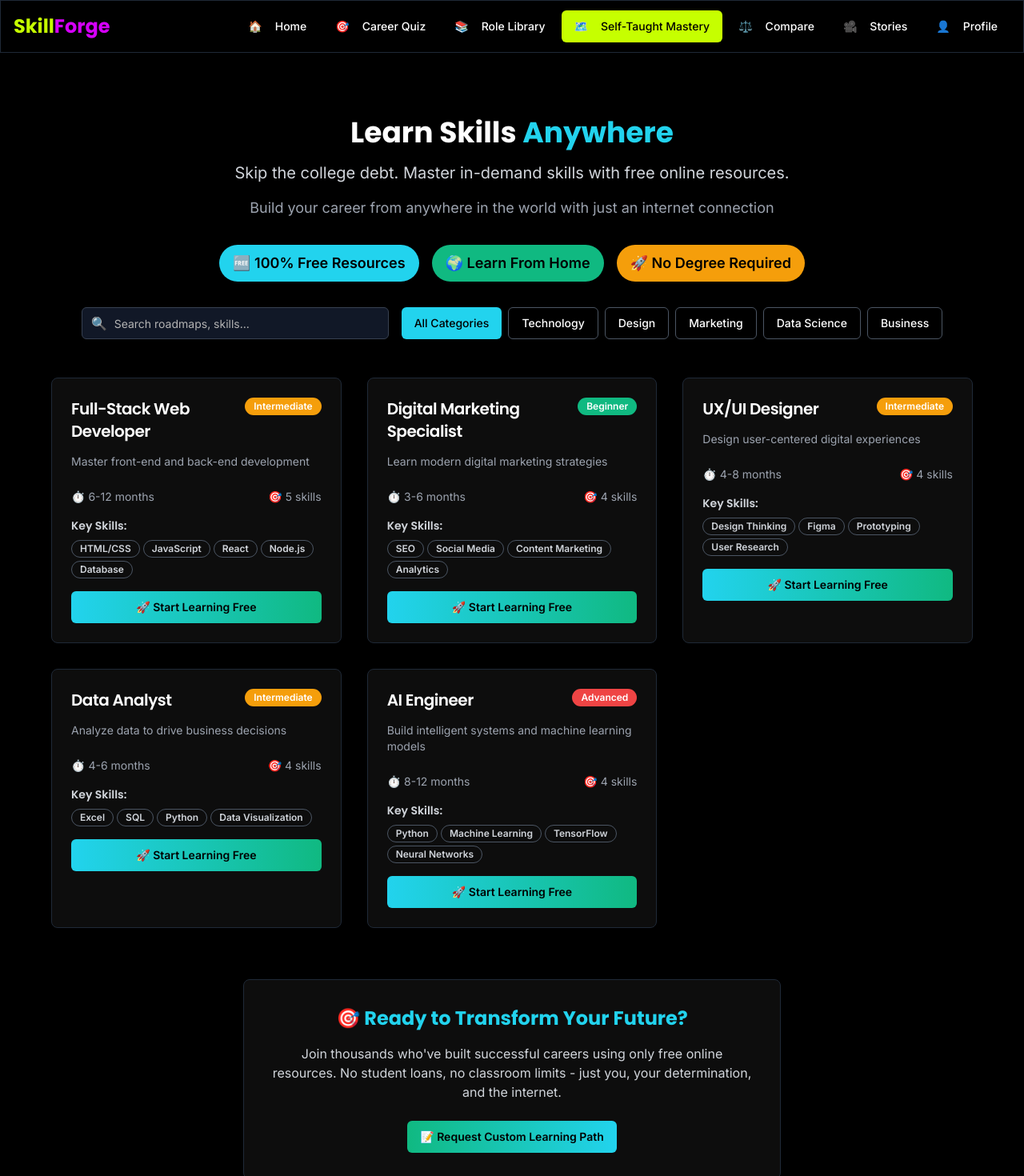
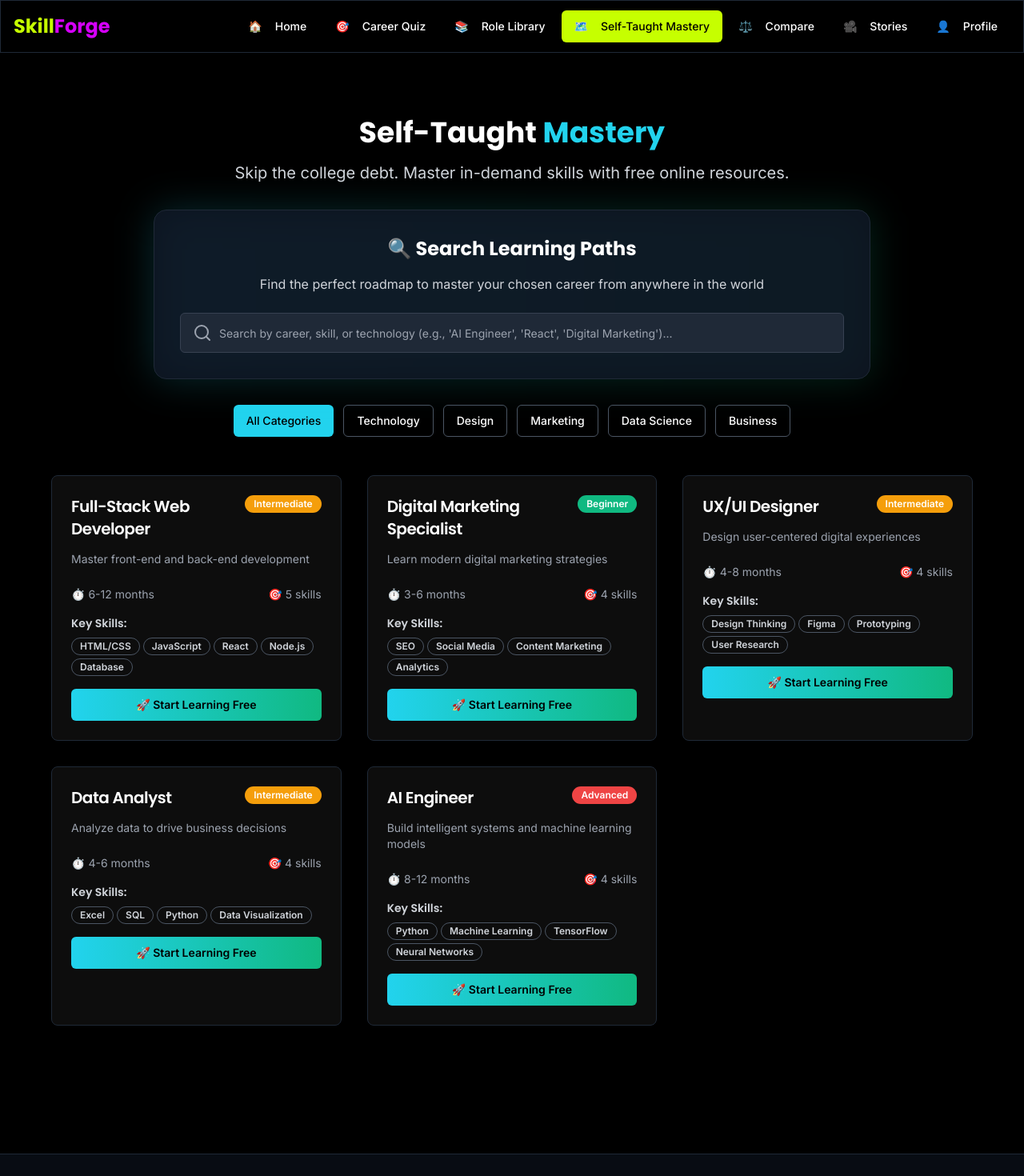
Before and after one commit to ChillandBuild/Skillforge, a React (Vite) app: page /roadmap in a window 1280 px wide. Shown: the top 1470 px of the page at 80% size. Built offline with nearby package versions, Linux system fonts and the light colour scheme.

Commit message:
Refactor: Update SkillsRoadmap and RoleLibrary
- Replace components in SkillsRoadmap with a search bar.
- Remove components from SkillsRoadmap and RoleLibrary.
- Move a segment from SkillsRoadmap to RoleLibrary.

```diff
--- a/src/pages/RoleLibrary.tsx
+++ b/src/pages/RoleLibrary.tsx
@@ -3,6 +3,7 @@ import { Card, CardContent, CardHeader, CardTitle } from '@/components/ui/card';
 import { Button } from '@/components/ui/button';
 import { Input } from '@/components/ui/input';
 import { Badge } from '@/components/ui/badge';
+import { Link } from 'react-router-dom';
 
 interface Role {
   id: string;
@@ -297,6 +298,25 @@ const RoleLibrary = () => {
             Explore 50+ career paths with global salary data, required skills, and free learning resources
           </p>
 
+          {/* Career Evolution Timeline CTA */}
+          <div className="max-w-4xl mx-auto mb-12">
+            <Card className="glass-card border-gray-800 bg-gray-900/30">
+              <CardContent className="p-8 text-center">
+                <h2 className="text-3xl font-poppins font-bold mb-4">
+                  See Which <span className="text-electric-blue">Careers Are Exploding</span>
+                </h2>
+                <p className="text-lg text-gray-300 mb-6">
+                  Explore interactive charts showing the fastest-growing career fields and where opportunities are expanding
+                </p>
+                <Link to="/timeline">
+                  <Button className="bg-electric-blue text-black text-lg px-8 py-4 glow-button hover:bg-electric-blue/90">
+                    📈 View Career Evolution Timeline
+                  </Button>
+                </Link>
+              </CardContent>
+            </Card>
+          </div>
+
           {/* Search and Filters */}
           <div className="max-w-2xl mx-auto space-y-4">
             <Input
--- a/src/pages/SkillsRoadmap.tsx
+++ b/src/pages/SkillsRoadmap.tsx
@@ -6,7 +6,7 @@ import { Badge } from '@/components/ui/badge';
 import { Progress } from '@/components/ui/progress';
 import { useGame } from '@/contexts/GameContext';
 import { useToast } from '@/hooks/use-toast';
-import { ChevronLeft, BookOpen, Clock, CheckCircle } from 'lucide-react';
+import { ChevronLeft, BookOpen, Clock, CheckCircle, Search } from 'lucide-react';
 
 const SkillsRoadmap = () => {
   const { addPoints } = useGame();
@@ -388,43 +388,38 @@ const SkillsRoadmap = () => {
         {/* Header */}
         <div className="text-center mb-12">
           <h1 className="text-4xl font-poppins font-bold mb-4">
-            Learn Skills <span className="text-cyan-400">Anywhere</span>
+            Self-Taught <span className="text-cyan-400">Mastery</span>
           </h1>
-          <p className="text-xl text-gray-300 mb-4">
+          <p className="text-xl text-gray-300 mb-8">
             Skip the college debt. Master in-demand skills with free online resources.
           </p>
-          <p className="text-lg text-gray-400 mb-8">
-            Build your career from anywhere in the world with just an internet connection
-          </p>
 
-          <div className="flex justify-center gap-4 mb-8">
-            <Badge className="bg-cyan-400 text-black text-lg px-4 py-2">
-              🆓 100% Free Resources
-            </Badge>
-            <Badge className="bg-emerald-500 text-black text-lg px-4 py-2">
-              🌍 Learn From Home
-            </Badge>
-            <Badge className="bg-amber-500 text-black text-lg px-4 py-2">
-              🚀 No Degree Required
-            </Badge>
-          </div>
-
-          {/* Search and Filter */}
-          <div className="flex flex-col md:flex-row gap-4 justify-center items-center mb-8">
-            <div className="relative w-full md:w-96">
-              <Input
-                type="text"
-                placeholder="Search roadmaps, skills..."
-                value={searchTerm}
-                onChange={(e) => setSearchTerm(e.target.value)}
-                className="pl-10 bg-gray-900 border-gray-700 text-white"
-              />
-              <div className="absolute left-3 top-1/2 transform -translate-y-1/2 text-gray-400">
-                🔍
+          {/* Prominent Search Section */}
+          <div className="max-w-4xl mx-auto mb-12">
+            <div className="relative mb-8">
+              <div className="absolute inset-0 bg-gradient-to-r from-cyan-400/20 to-emerald-500/20 rounded-2xl blur-xl"></div>
+              <div className="relative bg-gray-900/80 backdrop-blur-sm border border-gray-800 rounded-2xl p-8">
+                <h2 className="text-2xl font-poppins font-bold text-white mb-4">
+                  🔍 Search Learning Paths
+                </h2>
+                <p className="text-gray-300 mb-6">
+                  Find the perfect roadmap to master your chosen career from anywhere in the world
+                </p>
+                <div className="relative">
+                  <Search className="absolute left-4 top-1/2 transform -translate-y-1/2 text-gray-400 h-6 w-6" />
+                  <Input
+                    type="text"
+                    placeholder="Search by career, skill, or technology (e.g., 'AI Engineer', 'React', 'Digital Marketing')..."
+                    value={searchTerm}
+                    onChange={(e) => setSearchTerm(e.target.value)}
+                    className="pl-12 pr-4 py-6 text-lg bg-gray-800 border-gray-700 text-white placeholder:text-gray-400 focus:border-cyan-400 focus:ring-cyan-400"
+                  />
+                </div>
               </div>
             </div>
 
-            <div className="flex flex-wrap gap-2">
+            {/* Category Filters */}
+            <div className="flex flex-wrap gap-3 justify-center">
               {categories.map(category => (
                 <Button
                   key={category.id}
@@ -433,7 +428,7 @@ const SkillsRoadmap = () => {
                   className={`${
                     selectedCategory === category.id
                       ? 'bg-cyan-400 text-black hover:bg-cyan-500'
-                      : 'text-white border-gray-600 hover:border-cyan-400'
+                      : 'text-white border-gray-600 hover:border-cyan-400 hover:text-cyan-400'
                   }`}
                 >
                   {category.name}
@@ -507,24 +502,6 @@ const SkillsRoadmap = () => {
             <p className="text-gray-500">Try adjusting your search or filter criteria</p>
           </div>
         )}
-
-        {/* Call to Action */}
-        <div className="text-center mt-16">
-          <Card className="glass-card border-gray-800 max-w-2xl mx-auto">
-            <CardContent className="p-8">
-              <h3 className="text-2xl font-poppins font-bold text-cyan-400 mb-4">
-                🎯 Ready to Transform Your Future?
-              </h3>
-              <p className="text-gray-300 mb-6">
-                Join thousands who've built successful careers using only free online resources.
-                No student loans, no classroom limits - just you, your determination, and the internet.
-              </p>
-              <Button className="bg-gradient-to-r from-emerald-500 to-cyan-400 text-black font-semibold glow-button" onClick={() => addPoints(10)}>
-                📝 Request Custom Learning Path
-              </Button>
-            </CardContent>
-          </Card>
-        </div>
       </div>
     </div>
   );
```
